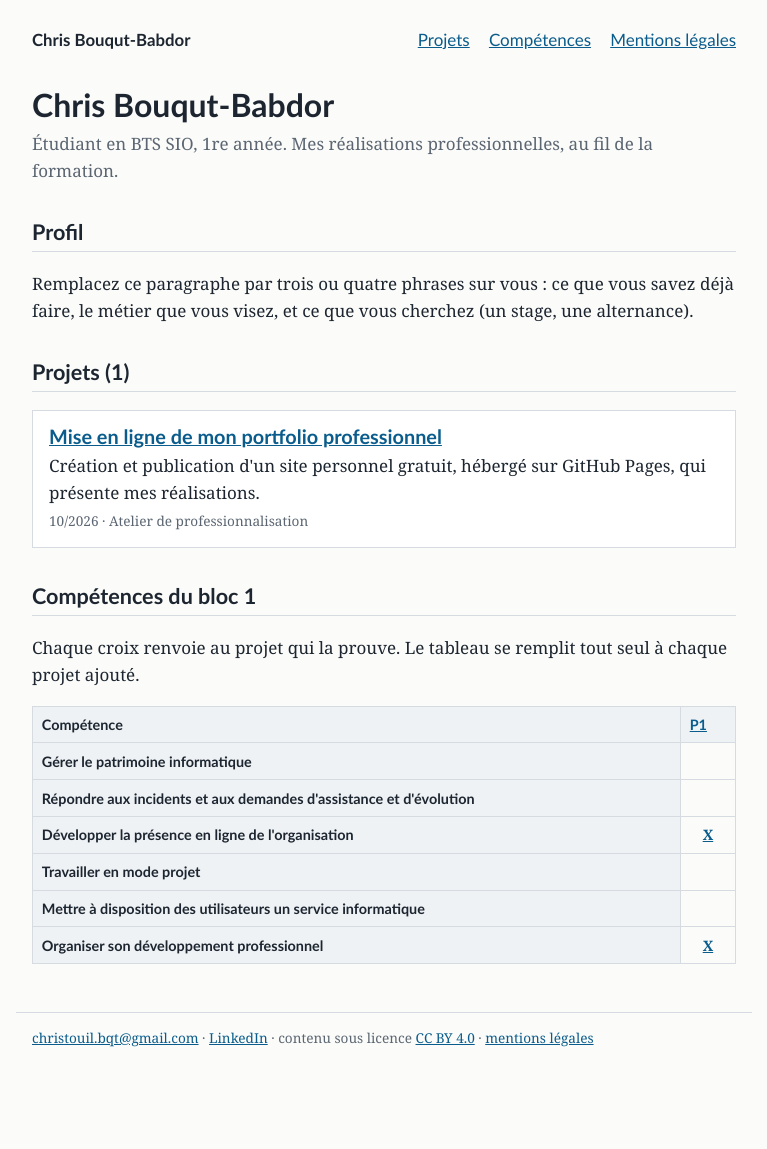
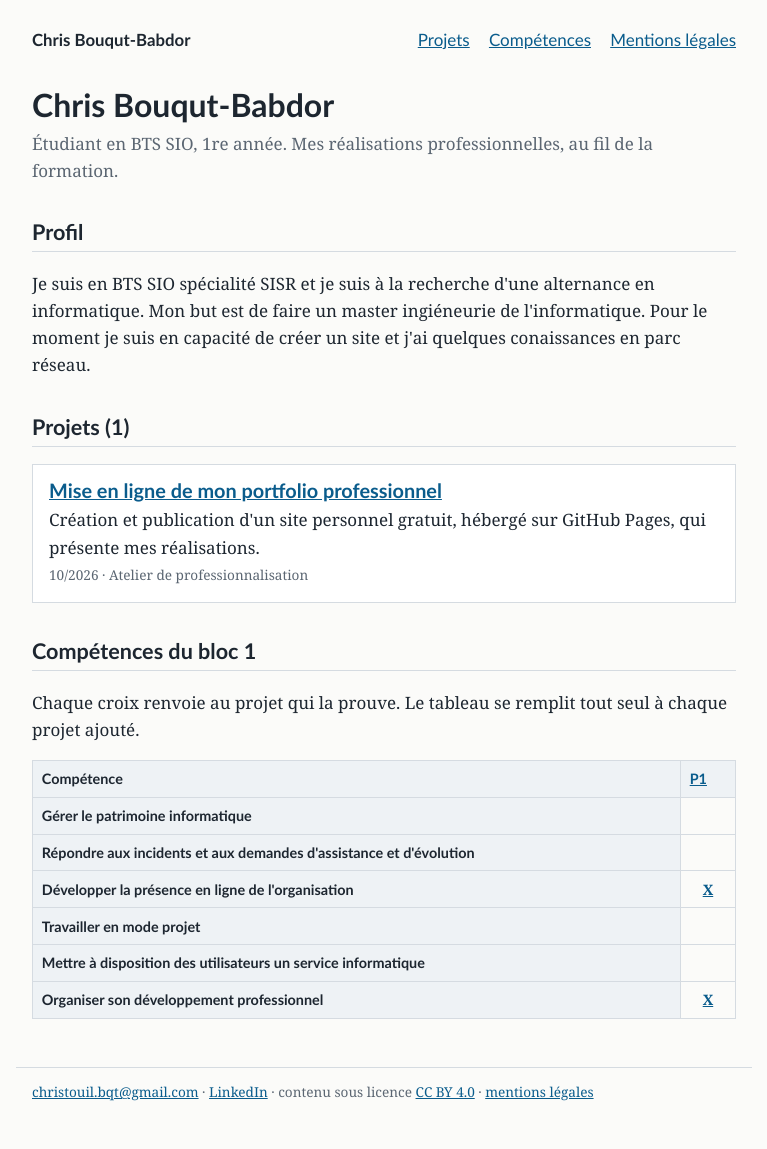
Before and after one commit to Chris-bqt/portfolio, a Jekyll site: the page built from index.html, in a window 1280 px wide. Shown: the whole page, without its empty margins (256-1023 px from the left). Built offline with Jekyll 4.4.1, drawn with Linux system fonts in a browser that asks for light colours; before the commit the page ends 1094 px from its top, so only the background shows below that.

Commit message:
j'ai changé le contenu de mon profil

```diff
--- a/index.html
+++ b/index.html
@@ -5,7 +5,7 @@ layout: default
 <p class="sous-titre">{{ site.description }}</p>
 
 <h2>Profil</h2>
-<p>Remplacez ce paragraphe par trois ou quatre phrases sur vous : ce que vous savez déjà faire, le métier que vous visez, et ce que vous cherchez (un stage, une alternance).</p>
+<p>Je suis en BTS SIO spécialité SISR et je suis à la recherche d'une alternance en informatique. Mon but est de faire un master ingiéneurie de l'informatique. Pour le moment je suis en capacité de créer un site et j'ai quelques conaissances en parc réseau. </p>
 
 {% assign projets = site.projets | sort: "date" | reverse %}
 
```
